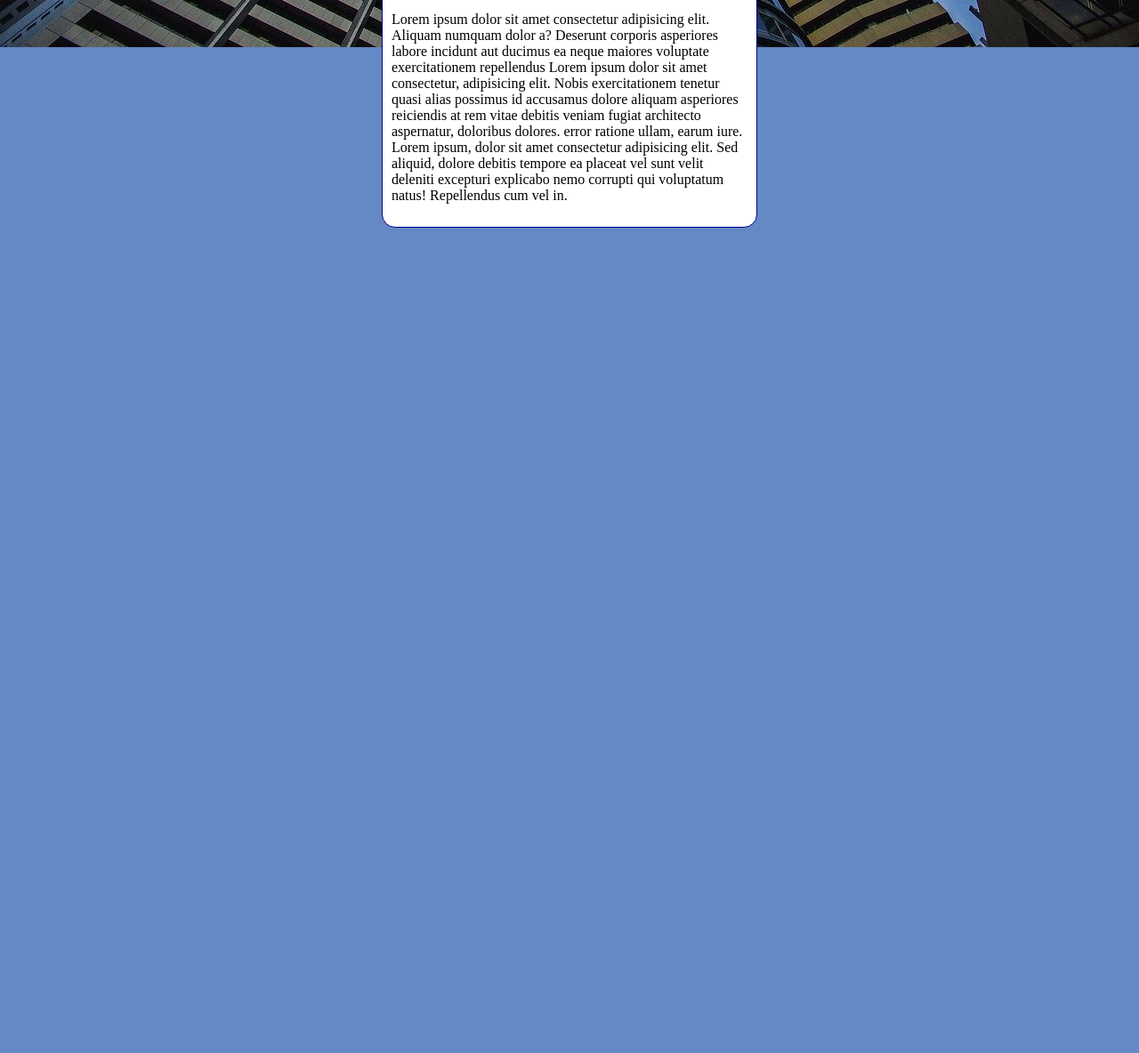
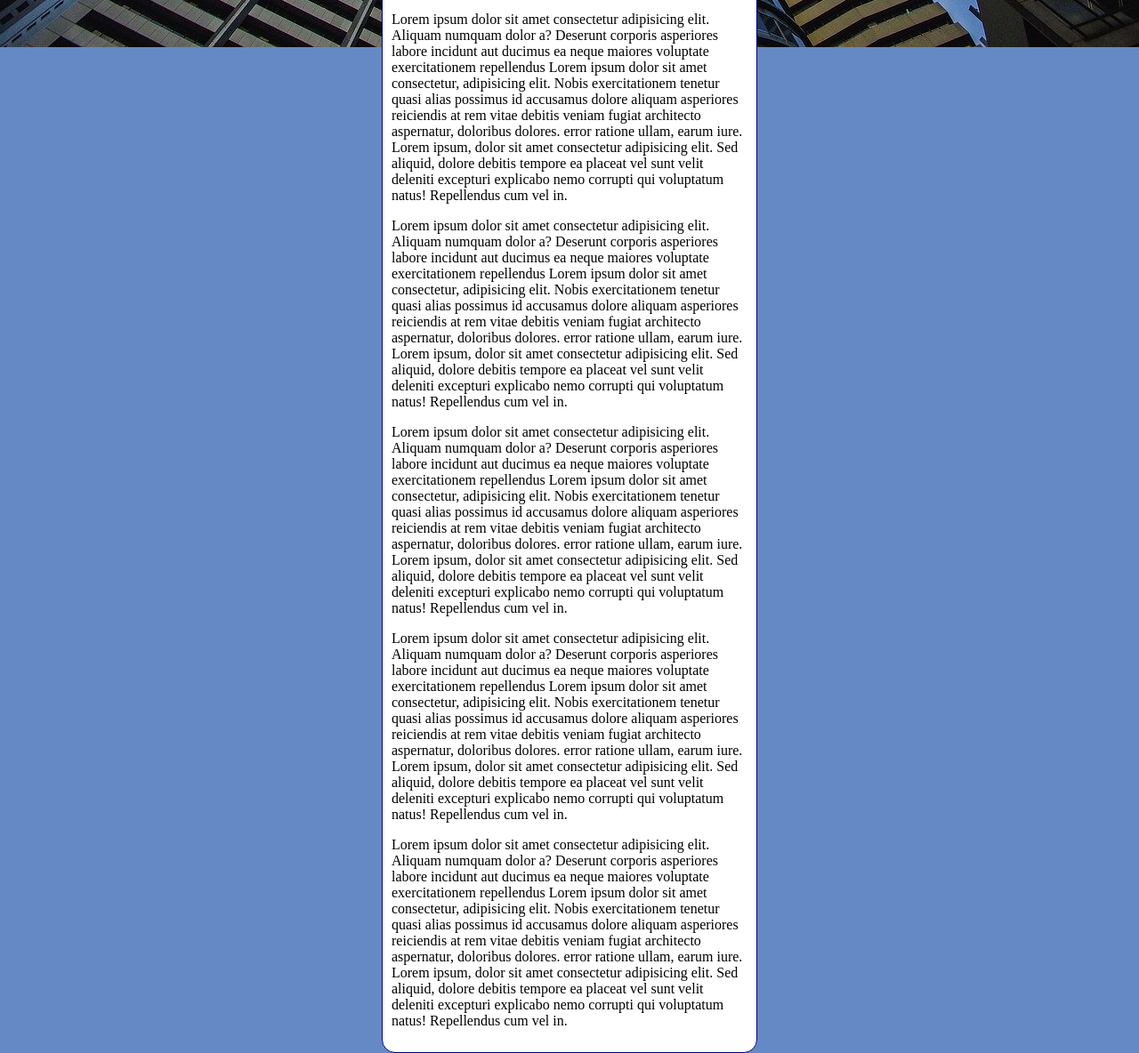
Before and after one commit to Vitor1707/html-css, a plain HTML site: page exercicios/ex022/fundo006.html in a window 1280 px wide. Shown: the part 782-1966 px from the top of the page at 89% size. Before the commit the page ends 1038 px from the top, so only its background shows below. Drawn offline with Linux system fonts and the light colour scheme.

Commit message:
Aexercício 006 stualizado novamente

```diff
--- a/exercicios/ex022/fundo006.html
+++ b/exercicios/ex022/fundo006.html
@@ -33,6 +33,10 @@
         <p>Lorem ipsum dolor sit amet consectetur adipisicing elit. Aliquam numquam dolor a? Deserunt corporis asperiores labore incidunt aut ducimus ea neque maiores voluptate exercitationem repellendus Lorem ipsum dolor sit amet consectetur, adipisicing elit. Nobis exercitationem tenetur quasi alias possimus id accusamus dolore aliquam asperiores reiciendis at rem vitae debitis veniam fugiat architecto aspernatur, doloribus dolores. error ratione ullam, earum iure. Lorem ipsum, dolor sit amet consectetur adipisicing elit. Sed aliquid, dolore debitis tempore ea placeat vel sunt velit deleniti excepturi explicabo nemo corrupti qui voluptatum natus! Repellendus cum vel in.</p>
         <p>Lorem ipsum dolor sit amet consectetur adipisicing elit. Aliquam numquam dolor a? Deserunt corporis asperiores labore incidunt aut ducimus ea neque maiores voluptate exercitationem repellendus Lorem ipsum dolor sit amet consectetur, adipisicing elit. Nobis exercitationem tenetur quasi alias possimus id accusamus dolore aliquam asperiores reiciendis at rem vitae debitis veniam fugiat architecto aspernatur, doloribus dolores. error ratione ullam, earum iure. Lorem ipsum, dolor sit amet consectetur adipisicing elit. Sed aliquid, dolore debitis tempore ea placeat vel sunt velit deleniti excepturi explicabo nemo corrupti qui voluptatum natus! Repellendus cum vel in.</p>
         <p>Lorem ipsum dolor sit amet consectetur adipisicing elit. Aliquam numquam dolor a? Deserunt corporis asperiores labore incidunt aut ducimus ea neque maiores voluptate exercitationem repellendus Lorem ipsum dolor sit amet consectetur, adipisicing elit. Nobis exercitationem tenetur quasi alias possimus id accusamus dolore aliquam asperiores reiciendis at rem vitae debitis veniam fugiat architecto aspernatur, doloribus dolores. error ratione ullam, earum iure. Lorem ipsum, dolor sit amet consectetur adipisicing elit. Sed aliquid, dolore debitis tempore ea placeat vel sunt velit deleniti excepturi explicabo nemo corrupti qui voluptatum natus! Repellendus cum vel in.</p>
+        <p>Lorem ipsum dolor sit amet consectetur adipisicing elit. Aliquam numquam dolor a? Deserunt corporis asperiores labore incidunt aut ducimus ea neque maiores voluptate exercitationem repellendus Lorem ipsum dolor sit amet consectetur, adipisicing elit. Nobis exercitationem tenetur quasi alias possimus id accusamus dolore aliquam asperiores reiciendis at rem vitae debitis veniam fugiat architecto aspernatur, doloribus dolores. error ratione ullam, earum iure. Lorem ipsum, dolor sit amet consectetur adipisicing elit. Sed aliquid, dolore debitis tempore ea placeat vel sunt velit deleniti excepturi explicabo nemo corrupti qui voluptatum natus! Repellendus cum vel in.</p>
+        <p>Lorem ipsum dolor sit amet consectetur adipisicing elit. Aliquam numquam dolor a? Deserunt corporis asperiores labore incidunt aut ducimus ea neque maiores voluptate exercitationem repellendus Lorem ipsum dolor sit amet consectetur, adipisicing elit. Nobis exercitationem tenetur quasi alias possimus id accusamus dolore aliquam asperiores reiciendis at rem vitae debitis veniam fugiat architecto aspernatur, doloribus dolores. error ratione ullam, earum iure. Lorem ipsum, dolor sit amet consectetur adipisicing elit. Sed aliquid, dolore debitis tempore ea placeat vel sunt velit deleniti excepturi explicabo nemo corrupti qui voluptatum natus! Repellendus cum vel in.</p>
+        <p>Lorem ipsum dolor sit amet consectetur adipisicing elit. Aliquam numquam dolor a? Deserunt corporis asperiores labore incidunt aut ducimus ea neque maiores voluptate exercitationem repellendus Lorem ipsum dolor sit amet consectetur, adipisicing elit. Nobis exercitationem tenetur quasi alias possimus id accusamus dolore aliquam asperiores reiciendis at rem vitae debitis veniam fugiat architecto aspernatur, doloribus dolores. error ratione ullam, earum iure. Lorem ipsum, dolor sit amet consectetur adipisicing elit. Sed aliquid, dolore debitis tempore ea placeat vel sunt velit deleniti excepturi explicabo nemo corrupti qui voluptatum natus! Repellendus cum vel in.</p>
+        <p>Lorem ipsum dolor sit amet consectetur adipisicing elit. Aliquam numquam dolor a? Deserunt corporis asperiores labore incidunt aut ducimus ea neque maiores voluptate exercitationem repellendus Lorem ipsum dolor sit amet consectetur, adipisicing elit. Nobis exercitationem tenetur quasi alias possimus id accusamus dolore aliquam asperiores reiciendis at rem vitae debitis veniam fugiat architecto aspernatur, doloribus dolores. error ratione ullam, earum iure. Lorem ipsum, dolor sit amet consectetur adipisicing elit. Sed aliquid, dolore debitis tempore ea placeat vel sunt velit deleniti excepturi explicabo nemo corrupti qui voluptatum natus! Repellendus cum vel in.</p>
 
     </main>
 </body>
```
